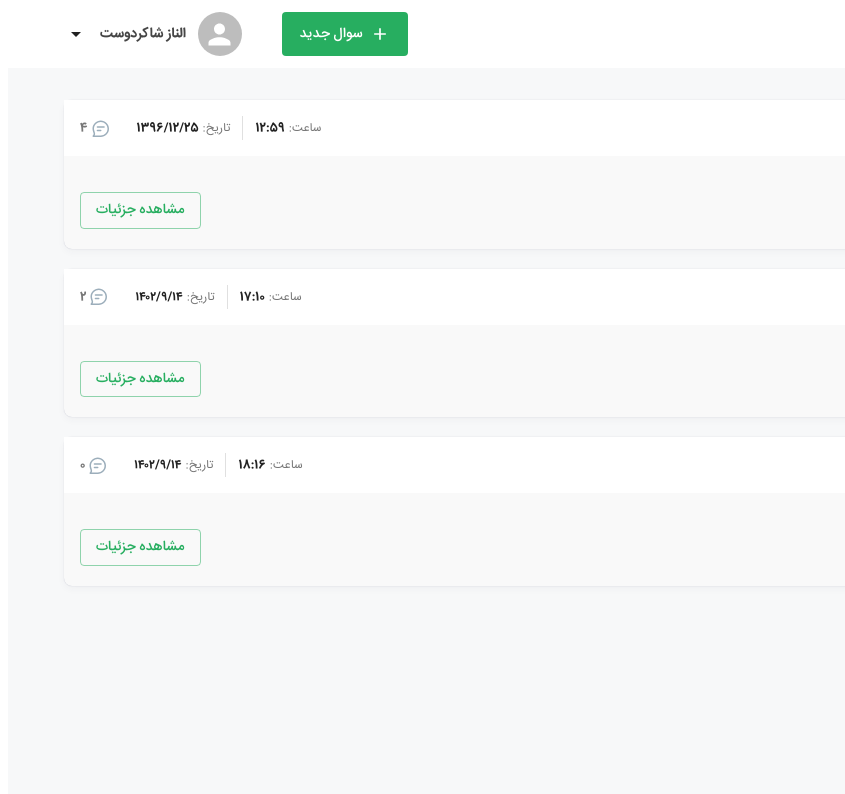
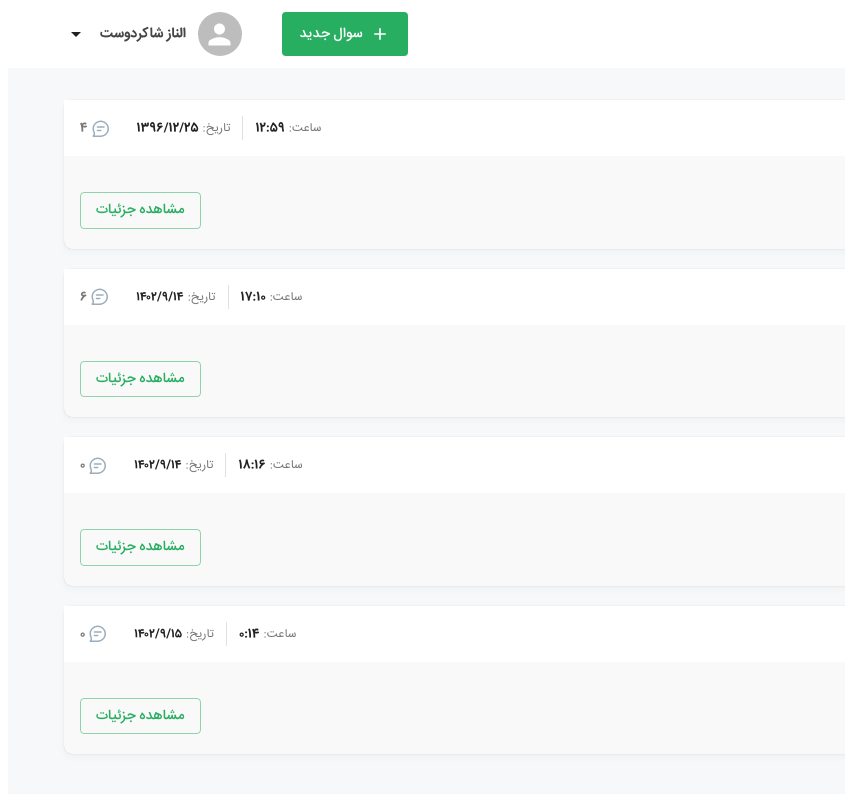
Before and after one commit to MohammadJavad-Alghosi78/karnameh, a Next.js app: page / in a window 1280 px wide. Shown: the top 794 px of the page, without its empty margins (435-1280 px from the left). Built offline with nearby package versions, Linux system fonts and the light colour scheme; data requests are answered from the project's data file.

Commit message:
fix: Fix a bug in create answer form

```diff
--- a/db.json
+++ b/db.json
@@ -77,6 +77,46 @@
           "image": "",
           "likes": 12,
           "disLikes": 5
+        },
+        {
+          "answer": "fsdfsafdss",
+          "answerId": 1701809021550,
+          "date": "۱۴۰۲/۹/۱۵",
+          "time": "0:13",
+          "name": "الناز شاکردوست",
+          "image": "",
+          "likes": 0,
+          "disLikes": 0
+        },
+        {
+          "answer": "sfsadf",
+          "answerId": 1701809028772,
+          "date": "۱۴۰۲/۹/۱۵",
+          "time": "0:13",
+          "name": "الناز شاکردوست",
+          "image": "",
+          "likes": 0,
+          "disLikes": 0
+        },
+        {
+          "answer": "sfsadfsafsafsaf",
+          "answerId": 1701809047807,
+          "date": "۱۴۰۲/۹/۱۵",
+          "time": "0:14",
+          "name": "الناز شاکردوست",
+          "image": "",
+          "likes": 0,
+          "disLikes": 0
+        },
+        {
+          "answer": "sfsadfsafsafsafsssssssss",
+          "answerId": 1701809059932,
+          "date": "۱۴۰۲/۹/۱۵",
+          "time": "0:14",
+          "name": "الناز شاکردوست",
+          "image": "",
+          "likes": 0,
+          "disLikes": 0
         }
       ]
     },
@@ -88,6 +128,15 @@
       "date": "۱۴۰۲/۹/۱۴",
       "time": "18:16",
       "answers": []
+    },
+    {
+      "id": 1701809065821,
+      "title": "fsadf",
+      "description": "afsdfsadf",
+      "image": "",
+      "date": "۱۴۰۲/۹/۱۵",
+      "time": "0:14",
+      "answers": []
     }
   ]
 }
--- a/src/components/templates/AnswerSection/container.tsx
+++ b/src/components/templates/AnswerSection/container.tsx
@@ -51,7 +51,7 @@ const AnswerSectionContainer = (props: IAnswerSection) => {
 
     questionData.answers.push(preparedAnswer);
     mutation.mutate(questionData);
-    methods.reset();
+    methods.setValue("answer", "");
   };
   return (
     <FormProvider {...methods}>
```
